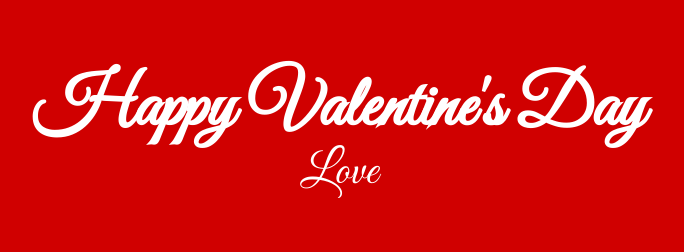
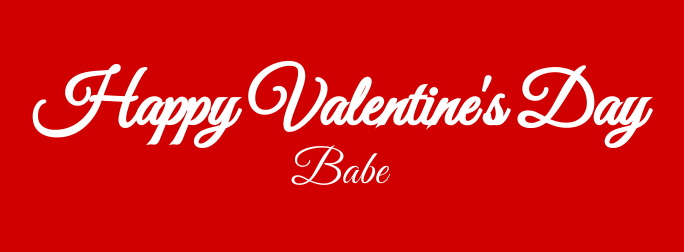
Before and after one commit to MsaCebekhulu/Valentine-s, a plain HTML site: page index.html in a window 1280 px wide. Shown: the part 213-465 px from the top of the page, without its empty margins (301-985 px from the left). Drawn offline with Linux system fonts and the light colour scheme.

Commit message:
Update index.html

```diff
--- a/index.html
+++ b/index.html
@@ -120,7 +120,7 @@
 
     <div id="welcome-screen" class="screen active" style="height: 100vh; justify-content: center;">
         <h1>Happy Valentine's Day</h1>
-        <p style="font-family: var(--romantic-font); font-size: 3rem; margin-top: -20px;">Love</p>
+        <p style="font-family: var(--romantic-font); font-size: 3rem; margin-top: -20px;">Babe</p>
         <p>Would you like to see your little gift?</p>
         <div class="btn-group">
             <button class="primary-btn" onclick="showScreen('story-screen')">Yes Please</button>
```
